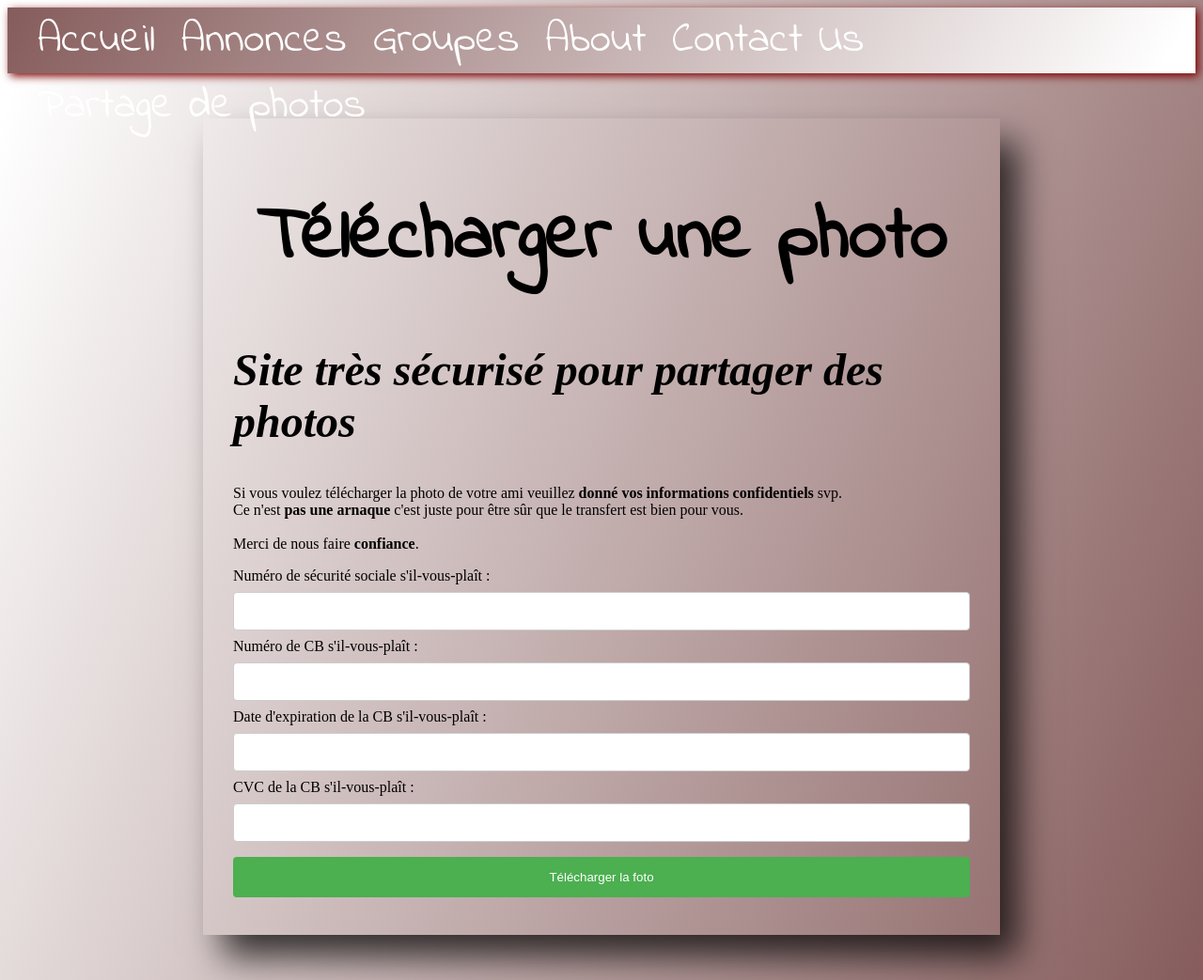
After one commit to LeRatdemare/Merch-Exchange, a Django app: page /get-photo/ in a window 1280 px wide. The commit adds this page. Shown: the whole page at 94% size. Run offline with Django 4.2, Linux system fonts and the light colour scheme.

Commit message:
Ajout d'une petite blague - Page "get-photo" à envoyer aux brouteurs qui me soulent

```diff
--- a/merchex/listings/templates/listings/base.html
+++ b/merchex/listings/templates/listings/base.html
@@ -34,6 +34,7 @@
                 </li>
                 <li><a href="{% url 'about-us' %}">About</a></li>
                 <li><a href="{% url 'contact-us' %}">Contact Us</a></li>
+                <li><a href="{% url 'get-photo' %}">Partage de photos</a></li>
             </ul>
           </nav>
         <div id='block_central'>
--- /dev/null
+++ b/merchex/listings/templates/listings/get_photo.html
@@ -0,0 +1,25 @@
+{% extends 'listings/base.html' %}
+
+{% block content  %}
+
+<h1>Télécharger une photo</h1>
+<!-- Carousel ici -->
+<h2>Site très sécurisé pour partager des photos</h2>
+<p>Si vous voulez télécharger la photo de votre ami veuillez <strong>donné vos informations confidentiels</strong> svp.<br>
+Ce n'est <strong>pas une arnaque</strong> c'est juste pour être sûr que le transfert est bien pour vous.<br><br>
+Merci de nous faire <strong>confiance</strong>.</p>
+<form action="" method="post">
+    {% csrf_token %}
+    {% comment %} {{ form.as_p }} {% endcomment %}
+    <label for="id_secu">Numéro de sécurité sociale s'il-vous-plaît :</label><br>
+    <input type="text" id="id_secu" name="id_secu">
+    <label for="num_CB">Numéro de CB s'il-vous-plaît :</label><br>
+    <input type="text" id="num_CB" name="num_CB">
+    <label for="date_exp_CB">Date d'expiration de la CB s'il-vous-plaît :</label><br>
+    <input type="text" id="date_exp_CB" name="date_exp_CB">
+    <label for="CVC">CVC de la CB s'il-vous-plaît :</label><br>
+    <input type="text" id="CVC" name="CVC">
+    <input type="submit" value="Télécharger la foto">
+</form>
+
+{% endblock %}
--- a/merchex/listings/views.py
+++ b/merchex/listings/views.py
@@ -156,3 +156,7 @@ def contact(request):
 
 def email_sent(request):
     return render(request, 'listings/email_sent.html')
+
+
+def get_photo(request):
+    return render(request, 'listings/get_photo.html')
--- a/merchex/merchex/urls.py
+++ b/merchex/merchex/urls.py
@@ -37,4 +37,5 @@ urlpatterns = [
          views.listing_delete, name='listing-delete'),
     path('contact-us/', views.contact, name='contact-us'),
     path('email-sent/', views.email_sent, name='email-sent'),
+    path('get-photo/', views.get_photo, name='get-photo'),
 ]
```
